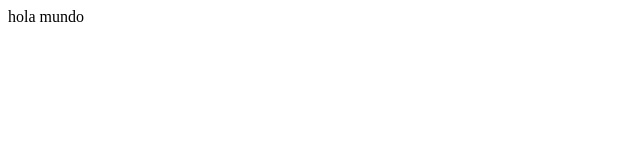
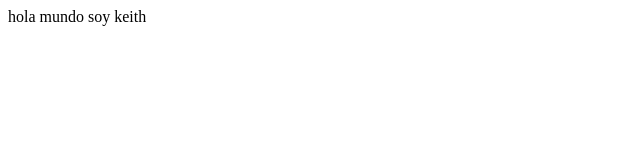
Before and after one commit to keithcampos02/testvla2024, a plain HTML site: page index.html in a window 1280 px wide. Shown: the full height of the page, 0-640 px from the left. Drawn offline with Linux system fonts and the light colour scheme.

Commit message:
feat prueba index

```diff
--- a/index.html
+++ b/index.html
@@ -5,6 +5,6 @@
     <title>Document</title>
 </head>
 <body>
-    <p>hola mundo</p>
+    <p>hola mundo soy keith</p>
 </body>
 </html>
```
